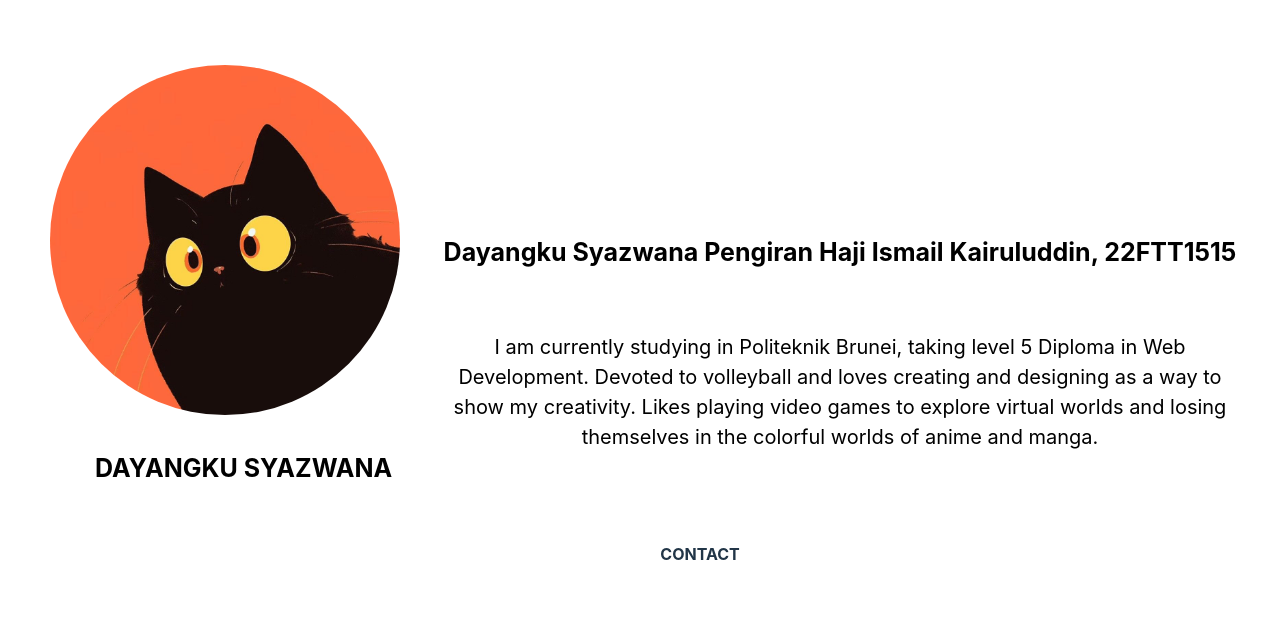
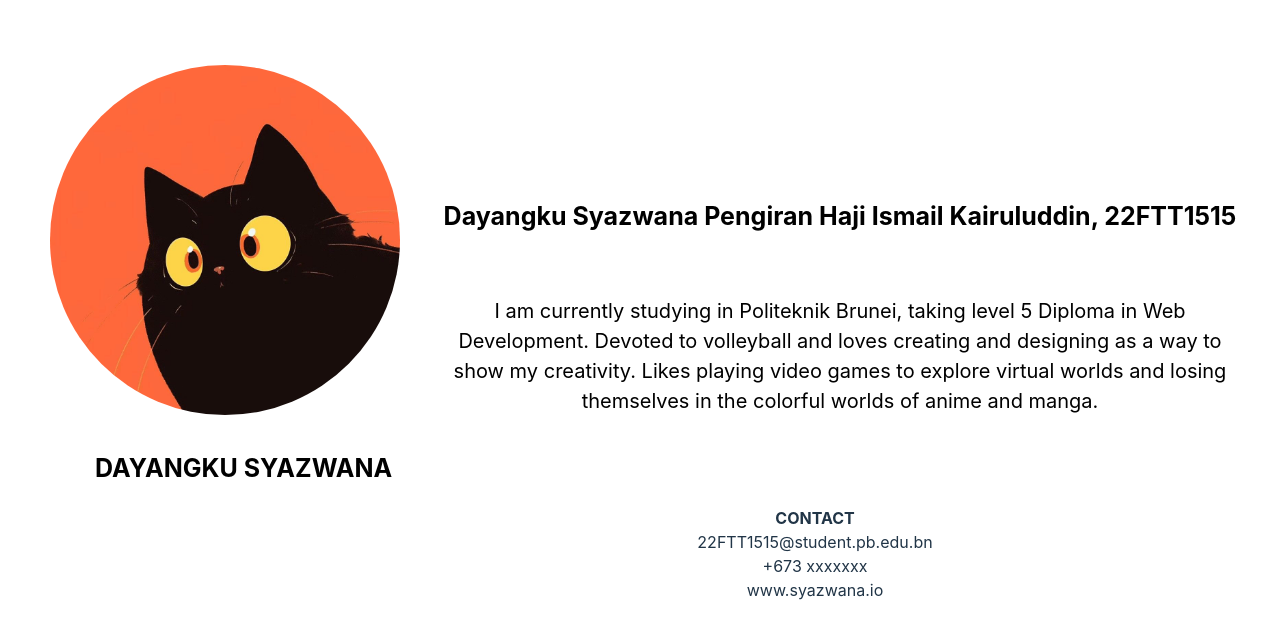
Before and after one commit to syazwana29/wadt-as03, a Vue app: page / in a window 1280 px wide. Shown: the top 638 px of the page. Built offline with nearby package versions, Linux system fonts and the light colour scheme.

Commit message:
added contact details

```diff
--- a/src/App.vue
+++ b/src/App.vue
@@ -23,8 +23,11 @@ defineExpose({ profile });
     </p>
   </div>
 
-  <div>
-    <p style="font-weight: bold; margin-left: 120px">CONTACT</p>
+  <div class="contact-details">
+    <p style="font-weight: bold">CONTACT</p>
+    <p>22FTT1515@student.pb.edu.bn</p>
+    <p>+673 xxxxxxx</p>
+    <p>www.syazwana.io</p>
   </div>
 </template>
 
@@ -61,4 +64,8 @@ defineExpose({ profile });
   margin-left: 400px;
   margin-bottom: 90px;
 }
+
+.contact-details {
+  margin-left: 350px;
+}
 </style>
```
